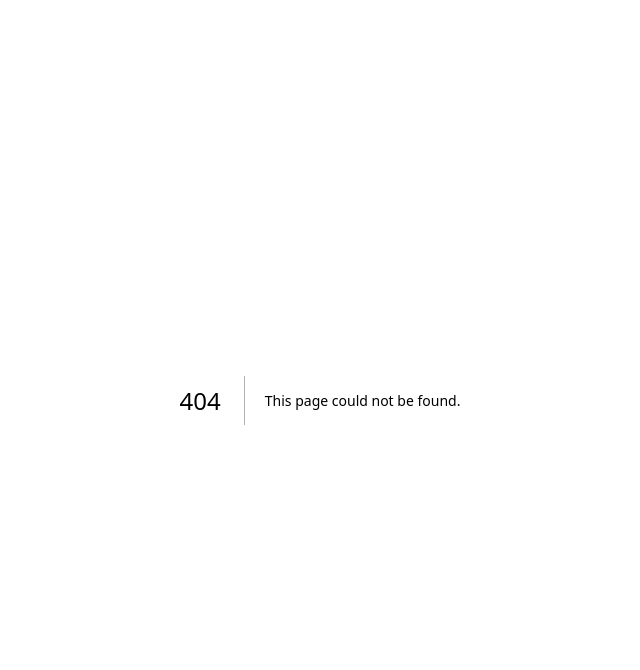
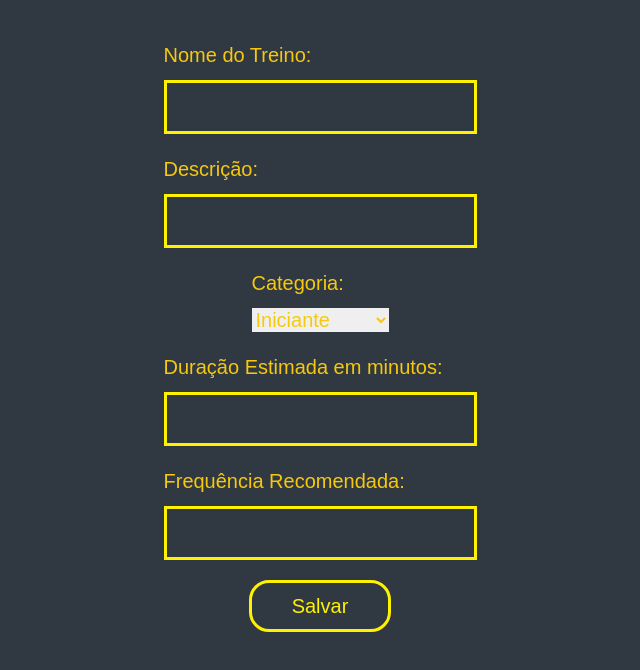
Before and after one commit to maisaolisilva/e-treino, a Next.js app: page /dashboard/criarTreino in a window 1280 px wide. Before the commit this address had no page. Shown: the top 670 px of the page, without its empty margins (320-960 px from the left). Built offline with nearby package versions, Linux system fonts and the light colour scheme.

Commit message:
criadas as páginas CriarTreino e CriarExercicio

```diff
--- /dev/null
+++ b/app/criarExercicio/page.tsx
@@ -0,0 +1,93 @@
+"use client"
+
+import styled from "styled-components";
+
+const StyledDiv = styled.div`
+    display: flex;
+    flex-direction: column;
+    align-items: center;
+    margin-top: 40px;
+    main{
+        display: flex;
+        flex-direction: column;
+        justify-content: center;
+        align-items: center;
+        form{
+            display: flex;
+            flex-direction: column;
+            justify-content: center;
+            align-items: center;
+            gap: 20px;
+            font-size: 20px;
+            div{
+                display: flex;
+                flex-direction: column;
+                gap: 10px;
+                select option {
+                    font-size: 12px;
+                }
+                input{
+                    border: #FFF200 3px solid;
+                    background: none;
+                    padding: 9px 21px;
+                    color: #FFF200;
+                }
+                input::placeholder{
+                    color: #FFF200;
+                    opacity: 1;
+                }
+            }
+            button{
+                border: #FFF200 3px solid;
+                border-radius: 20px;
+                color: #FFF200;
+                padding: 8px 40px;
+                text-align: center;
+                border-radius: 20px;
+                margin-bottom: 50px;
+            }
+        }
+    }
+`
+
+export default function CriarExercicio(){
+    return(
+        <StyledDiv>
+            <main>
+                <form>
+
+                    <div>
+                        <label htmlFor="nomeExercicio" >Nome do Exercício: </label>
+                        <input type="text" name="nomeExercicio" id="nomeExercicio" aria-required />
+                    </div>
+
+                    <div>
+                        <label htmlFor="series">Quantidade de séries: </label>
+                        <input type="number" name="series" id="series" aria-required/>
+                    </div>
+
+                    <div>
+                        <label htmlFor="repeticoes">Quantidade de Repetições:</label>
+                        <input type="number" name="repeticoes" id="repeticoes" />
+                    </div>
+
+                    <div>
+                        <label htmlFor="carga">Carga Recomendada: </label>
+                        <input type="text" name="carga" id="carga" />
+                    </div>
+
+                    <div>
+                        <label htmlFor="descanso">Tempo de descanso (segundos):</label>
+                        <input type="number" name="descanso" id="descanso" />
+                    </div>
+
+                    <div>
+                        <label htmlFor="descricao">Descrição:</label>
+                        <input type="text" name="descricao" id="descricao" />
+                    </div>
+                    <button>Salvar</button>
+                </form>
+            </main>
+        </StyledDiv>
+    )
+}
--- /dev/null
+++ b/app/dashboard/criarTreino/page.tsx
@@ -0,0 +1,92 @@
+"use client";
+
+import styled from "styled-components";
+
+const StyledDiv = styled.div`
+    display: flex;
+    flex-direction: column;
+    align-items: center;
+    margin-top: 40px;
+    main{
+        display: flex;
+        flex-direction: column;
+        justify-content: center;
+        align-items: center;
+        form{
+            display: flex;
+            flex-direction: column;
+            justify-content: center;
+            align-items: center;
+            gap: 20px;
+            font-size: 20px;
+            div{
+                display: flex;
+                flex-direction: column;
+                gap: 10px;
+                select option {
+                    font-size: 12px;
+                }
+                input{
+                    border: #FFF200 3px solid;
+                    background: none;
+                    padding: 9px 21px;
+                    color: #FFF200;
+                }
+                input::placeholder{
+                    color: #FFF200;
+                    opacity: 1;
+                }
+            }
+            button{
+                border: #FFF200 3px solid;
+                border-radius: 20px;
+                color: #FFF200;
+                padding: 8px 40px;
+                text-align: center;
+                border-radius: 20px;
+                margin-bottom: 50px;
+            }
+        }
+    }
+`
+
+export default function CriarTreino() {
+    return (
+        <StyledDiv>
+            <main>
+                <form>
+                    <div>
+                        <label htmlFor="nomeTreino" >Nome do Treino:</label>
+                        <input type="text" name="nomeTreino" id="nomeTreino" aria-required/>
+                    </div>
+
+                    <div>
+                        <label htmlFor="descricaoTreino">Descrição:</label>
+                        <input type="text" name="descricaoTreino" id="descricaoTreino" />
+                    </div>
+
+                    <div>
+                        <label htmlFor="categoriaTreino">Categoria:</label>
+                        <select name="categoriaTreino" id="categoriaTreino" aria-required>
+                            <option value="iniciante">Iniciante</option>
+                            <option value="intermediario">Intermediário</option>
+                            <option value="avancado">Avançado</option>
+                            <option value="melhorIdade">Melhor Idade</option>
+                        </select>
+                    </div>
+
+                    <div>
+                        <label htmlFor="duracao">Duração Estimada em minutos:</label>
+                        <input type="number" name="duracao" id="duracao" />
+                    </div>
+
+                    <div>
+                        <label htmlFor="frequencia">Frequência Recomendada: </label>
+                        <input type="text" name="frequencia" id="frequencia" />
+                    </div>
+                    <button >Salvar</button>
+                </form>
+            </main>
+        </StyledDiv>
+    )
+}
```
